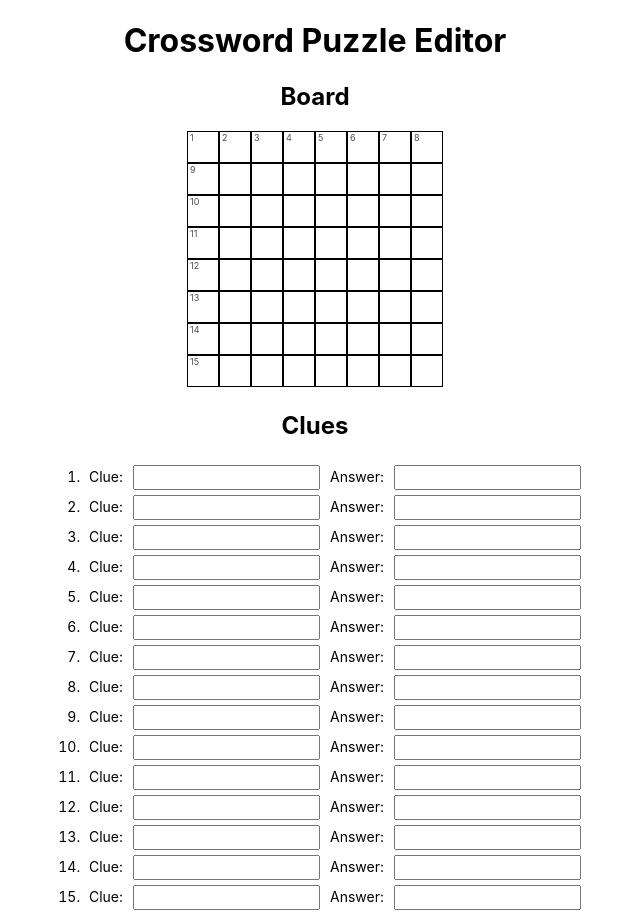
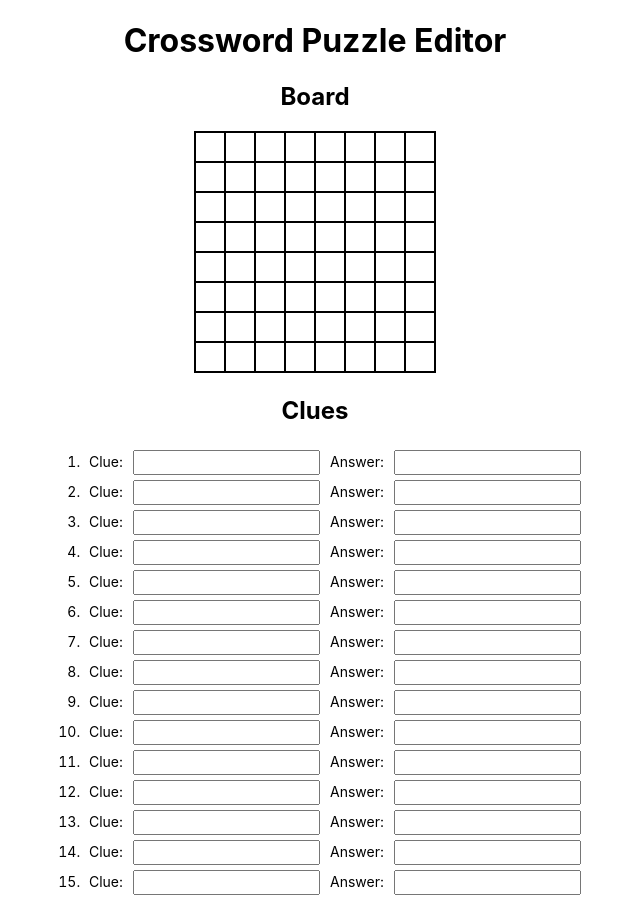
Before and after one commit to patrickweaver/crossword, a React (Create React App) app: page / in a window 1280 px wide. Shown: the whole page, without its empty margins (325-965 px from the left). Built offline with nearby package versions, Linux system fonts and the light colour scheme.

Commit message:
add letters and stub out functions

```diff
--- a/src/App.css
+++ b/src/App.css
@@ -1,3 +1,7 @@
+* {
+  box-sizing: border-box;
+}
+
 .App {
   text-align: center;
 }
--- a/src/App.tsx
+++ b/src/App.tsx
@@ -68,10 +68,8 @@ function App() {
           index % boardSize == 0 // First column
           || !flatBoard[index - 1].active // To the right of a black square
         ) {
-          console.log("set H:", wordNumber)
           square.wordStart = true;
           square.horizontalWordNumber = wordNumber;
-          console.log("H", wordNumber, index);
         }
         // Find vertical words:
         if (
@@ -80,7 +78,6 @@ function App() {
         ) {
           square.wordStart = true;
           square.verticalWordNumber = wordNumber;
-          console.log("V", wordNumber, index);
         }
 
         if (square.wordStart) {
@@ -102,6 +99,13 @@ function App() {
     const numberOfClues: number = wordNumber - 1
 
     return [reGridBoard, numberOfClues];
+  }
+
+  function updateClueAnswers(prevClueAnswers: clueAnswer[]): clueAnswer[] {
+
+
+
+    return prevClueAnswers;
   }
 
   function recalculateBoard(updatedBoard: boardSquare[][]): void {
--- a/src/Board.css
+++ b/src/Board.css
@@ -6,4 +6,5 @@
 #board {
   margin: 0 auto;
   display: inline-block;
+  border: 1px solid black;
 }
--- a/src/BoardSquare.css
+++ b/src/BoardSquare.css
@@ -21,4 +21,17 @@
 .letter {
   padding-top: 8px;
   font-size: 20px;
+  position: relative;
 }
+
+.letter > input {
+  position: absolute;
+  top: 0;
+  left: 0;
+  bottom: 0;
+  right: 0;
+  height: 28px;
+  width: 28px;
+  line-height: 30px;
+  border: none;
+}
--- a/src/BoardSquare.tsx
+++ b/src/BoardSquare.tsx
@@ -16,9 +16,16 @@ export interface boardSquareProps {
 
 function BoardSquare(props: boardSquareProps): JSX.Element {
 
-  function updateSquare(): void {
+  function updateSquare(event: React.MouseEvent<HTMLDivElement>): void {
+    console.log(event);
     const updatedSquare = props.square;
     updatedSquare.active = !updatedSquare.active;
+    props.setBoardSquare(updatedSquare);
+  }
+
+  function addLetter(event: React.ChangeEvent<HTMLInputElement>): void {
+    const updatedSquare = props.square;
+    updatedSquare.letter = event.target.value;
     props.setBoardSquare(updatedSquare);
   }
 
@@ -31,7 +38,11 @@ function BoardSquare(props: boardSquareProps): JSX.Element {
         {`${props.square.wordStart ? (props.square.horizontalWordNumber ? props.square.horizontalWordNumber : props.square.verticalWordNumber) : ''}`}
       </div>
       <div className="letter">
-        {true ? '' : (props.rowIndex * props.boardSize) + props.colIndex}
+        <input
+          type="text"
+          value={props.square.letter || ''}
+          onChange={addLetter}
+        />
       </div>
     </div>
 
--- a/src/Clues.tsx
+++ b/src/Clues.tsx
@@ -22,7 +22,7 @@ function Clues(props: cluesProps): JSX.Element {
               <label>Clue:</label>
               <input
                 value={item.clue}
-                onChange={event => {
+                onChange={(event: React.ChangeEvent<HTMLInputElement>): void => {
                   const newClueAnswers: clueAnswer[] = [...props.clueAnswers];
                   newClueAnswers[index].clue = event.target.value;
                   return props.setClueAnswers(newClueAnswers);
```
